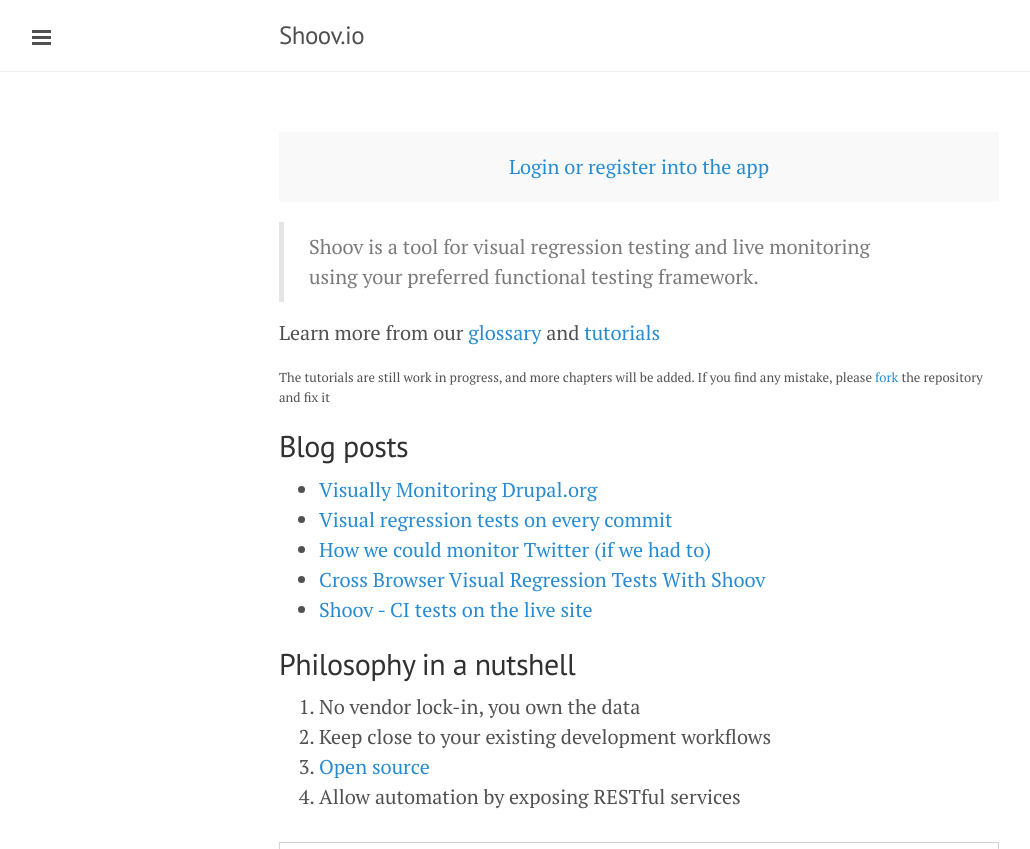
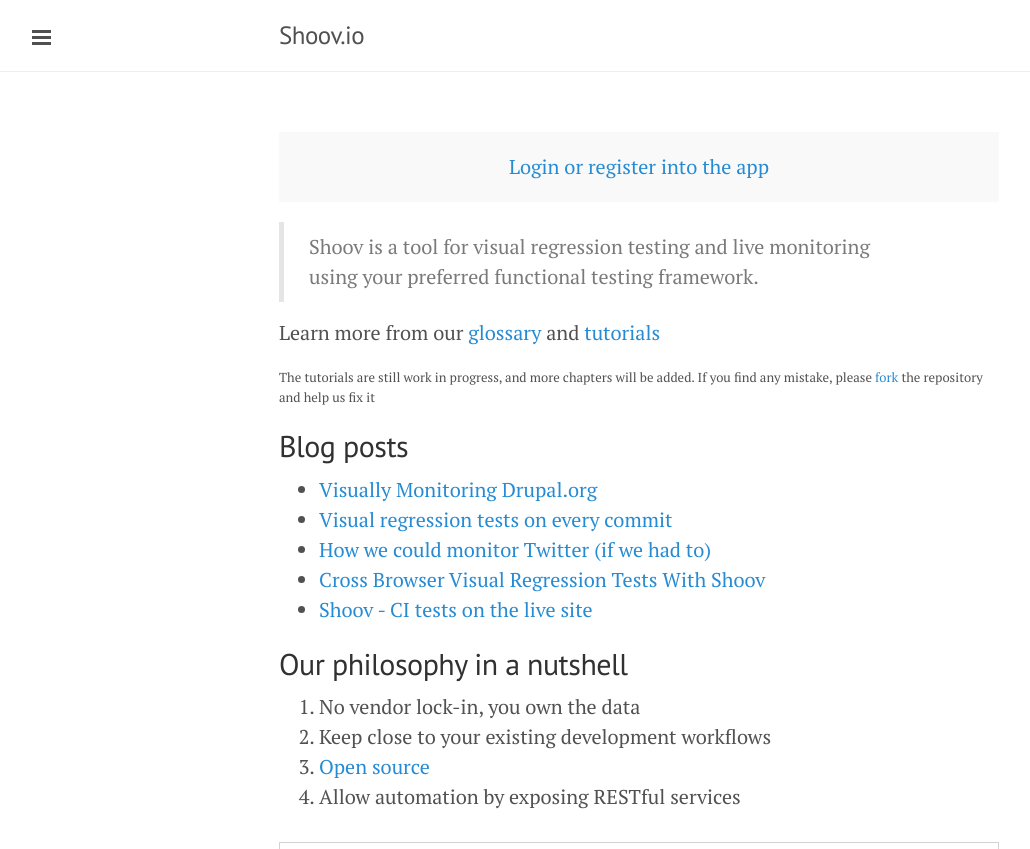
Before and after one commit to shoov/shoov.io, a Jekyll site: the page built from src/index.md, in a window 1280 px wide, cut to the strip 0-849 px from the top of the page. Shown: the whole strip, without its empty margins (1-1031 px from the left). Built offline with Jekyll 4.4.1, drawn with Linux system fonts in a browser that asks for light colours; Markdown is read by kramdown in place of the engine named in the settings.

Commit message:
Fix typo

```diff
--- a/src/index.md
+++ b/src/index.md
@@ -10,8 +10,7 @@
 
 Learn more from our [glossary](/glossary) and [tutorials](/tutorials/lesson1-install/)
 
-<div class="small">The tutorials are still work in progress, and more chapters will be added. If you find any mistake, please <a href="https://github.com/shoov/shoov.io">fork</a> the repository and fix it</div>
-
+<div class="small">The tutorials are still work in progress, and more chapters will be added. If you find any mistake, please <a href="https://github.com/shoov/shoov.io">fork</a> the repository and help us fix it</div>
 
 ## Blog posts
 
@@ -21,7 +20,7 @@
 * [Cross Browser Visual Regression Tests With Shoov](http://www.gizra.com/content/cross-browser-visual-regression-with-shoov/)
 * [Shoov - CI tests on the live site](http://www.gizra.com/content/shoov-ci-tests-live-site/)
 
-## Philosophy in a nutshell
+## Our philosophy in a nutshell
 
 1. No vendor lock-in, you own the data
 1. Keep close to your existing development workflows
```
